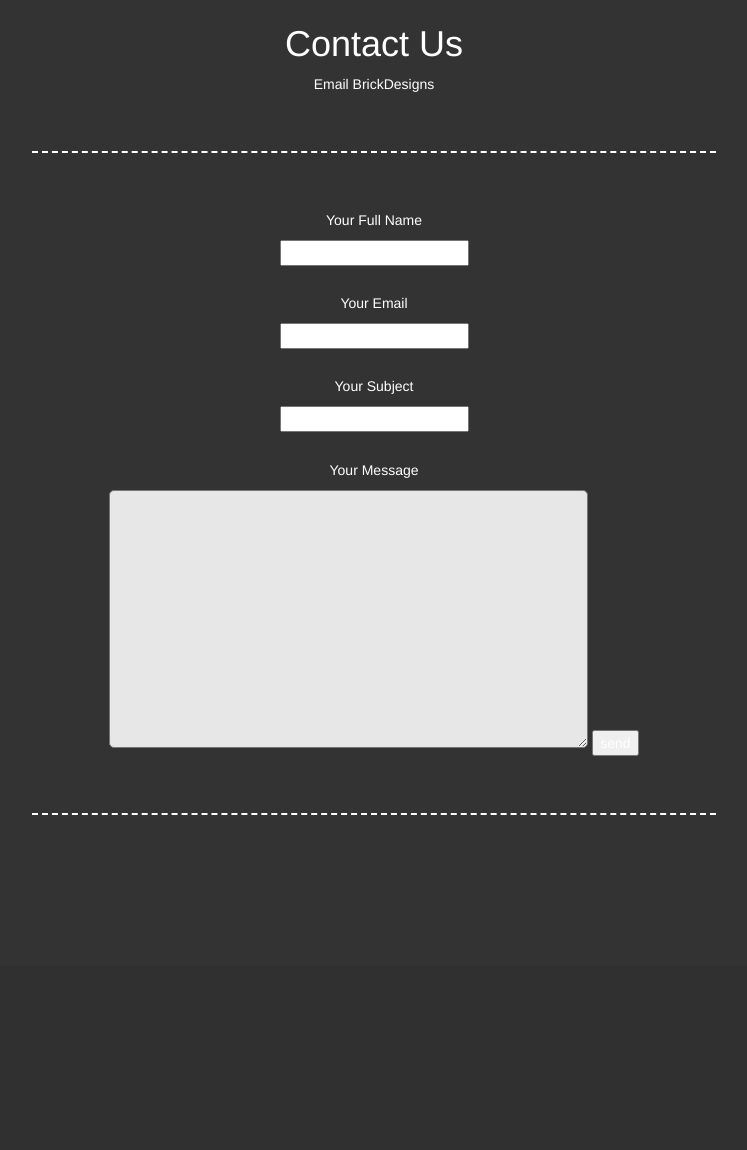
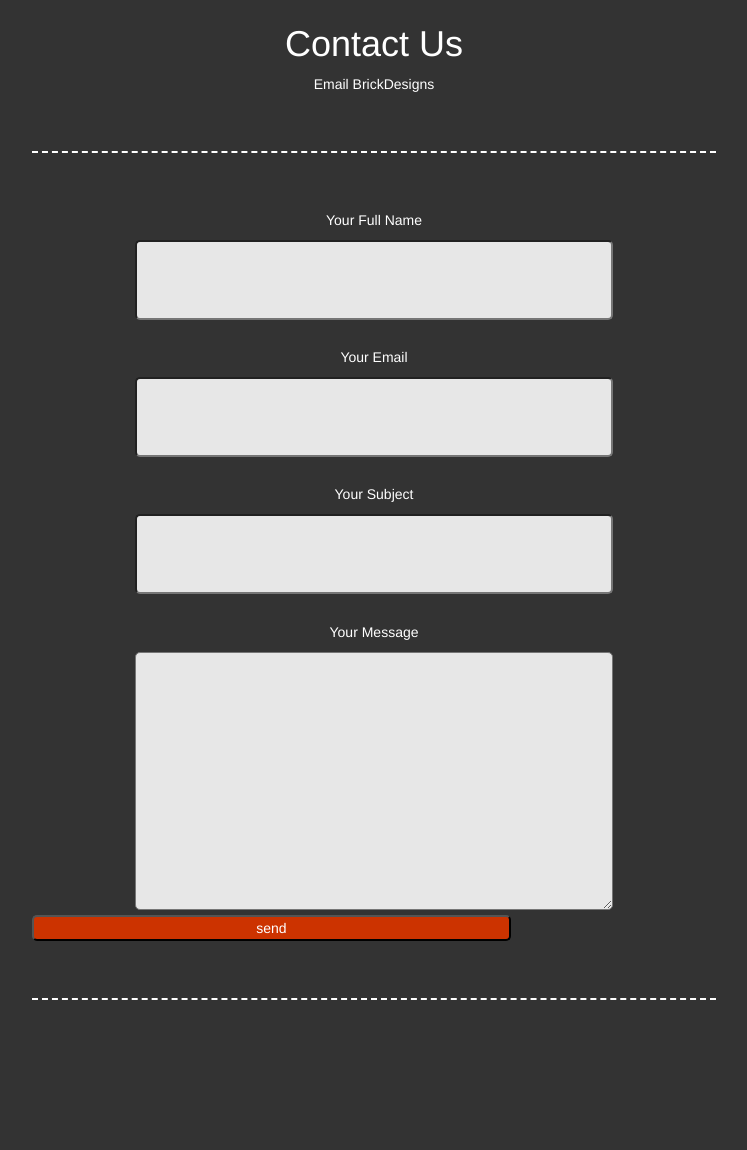
Before and after one commit to carsonandrew2/brickdesigns, a PHP site: page / in a window 1280 px wide. Shown: the part 2546-3696 px from the top of the page, without its empty margins (266-1013 px from the left). Before the commit the page ends 3361 px from the top, so only its background shows below. Run offline with PHP 8.4, Linux system fonts and the light colour scheme.

Commit message:
Update scrolling-nav.css

```diff
--- a/css/scrolling-nav.css
+++ b/css/scrolling-nav.css
@@ -103,7 +103,19 @@ of those sections to manage the look and feel of the site. */
 .message {
     margin-bottom: 4%;
 }
-input [type="text"] {
+.name {
+    background-color: #e7e7e7;
+    border-radius: 5px;
+    width: 70%;
+    padding: 2em;
+}
+.subject {
+    background-color: #e7e7e7;
+    border-radius: 5px;
+    width: 70%;
+    padding: 2em;
+}
+.email {
     background-color: #e7e7e7;
     border-radius: 5px;
     width: 70%;
@@ -115,9 +127,10 @@ textarea {
     width: 70%;
     padding: 2em;
 }
-input [type="submit"] {
+.submit {
     border-radius: 5px;
     color: white;
     background-color: #cc3300;
     width: 70%;
+    display: block;
 }
```
